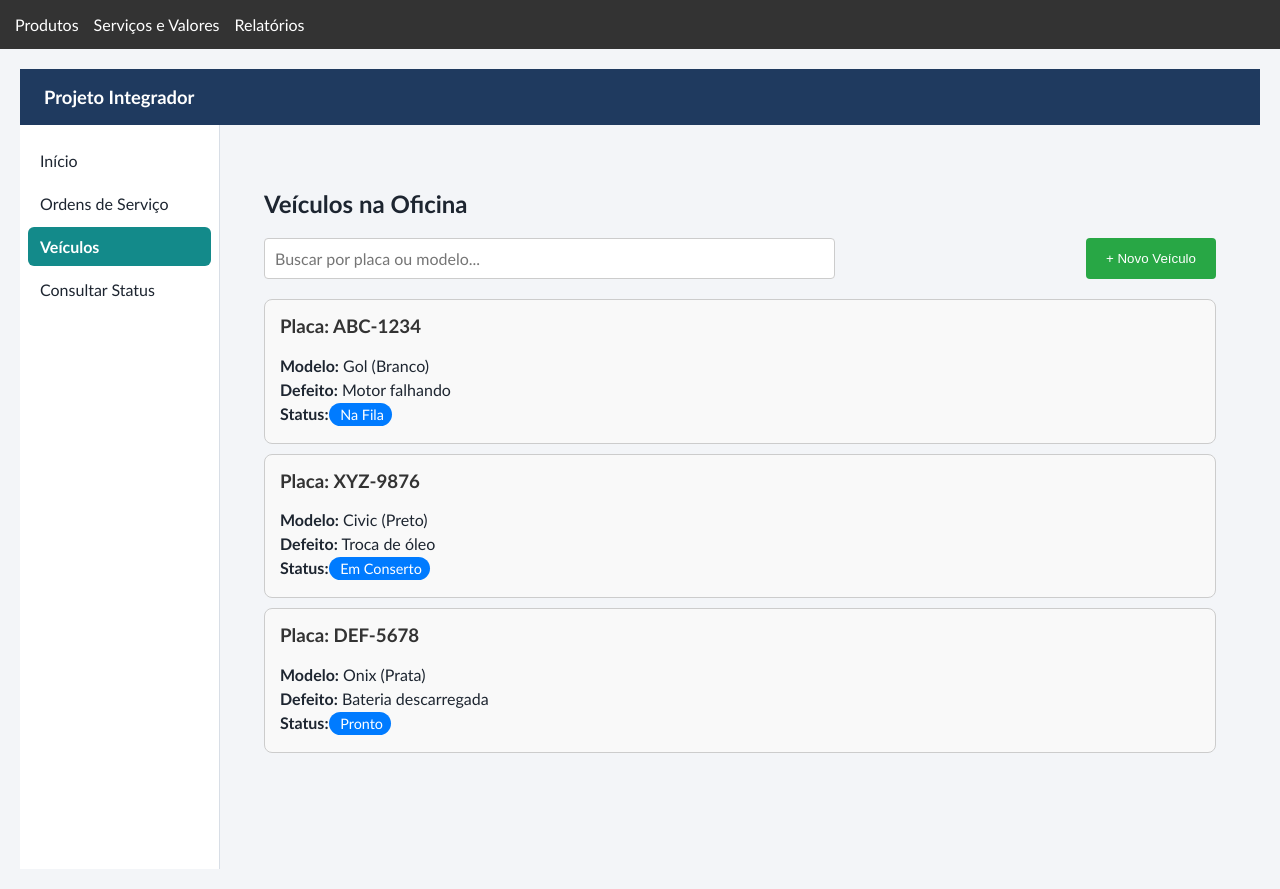
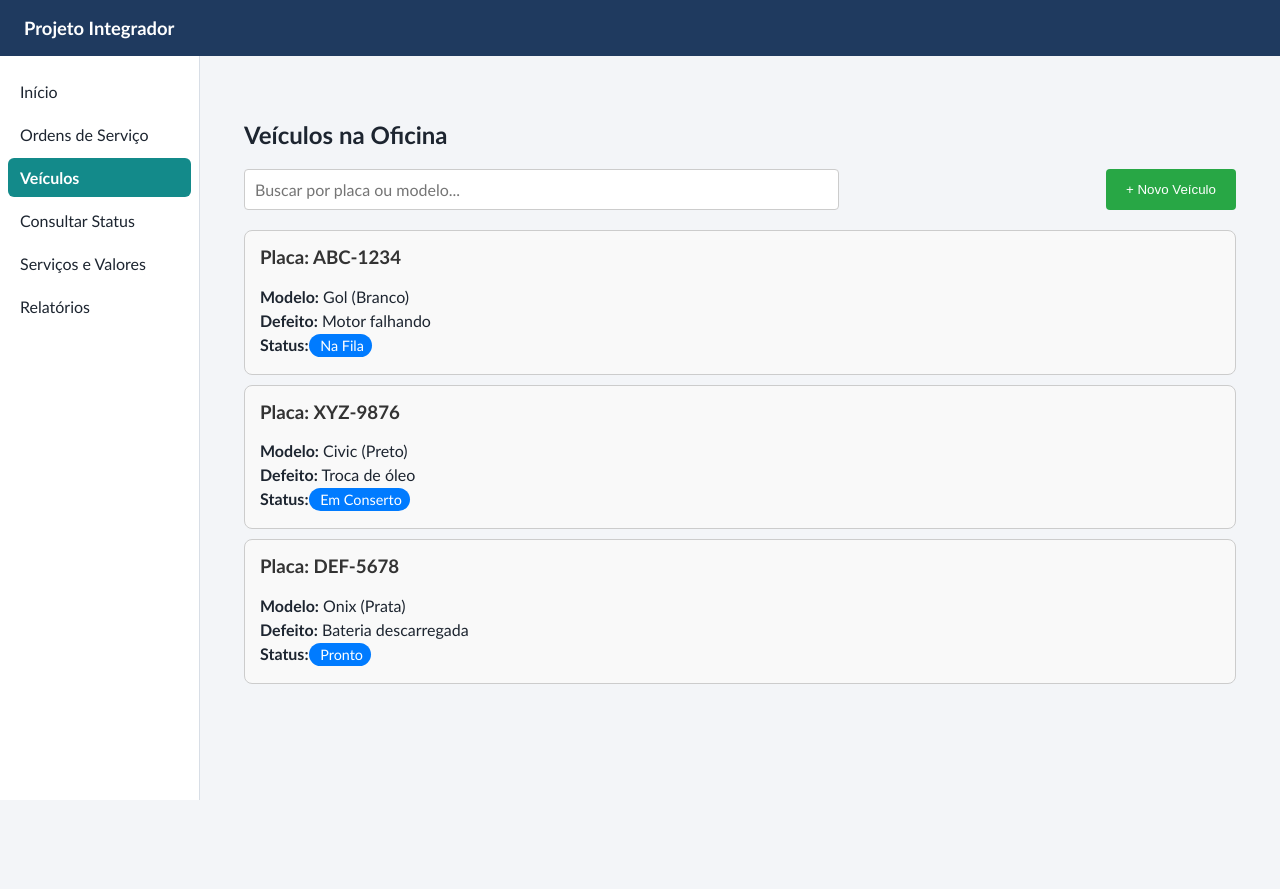
Before and after one commit to EderRosso/projeto-integrador-base, an Angular app in the folder frontend/: page /veiculos in a window 1280 px wide. After the commit the page ends 800 px from the top, so only its background shows below. Built offline with nearby package versions, Linux system fonts and the light colour scheme.

Commit message:
fix(layout): remove os links do componente app e adiciona os links que estavam faltando no layout

```diff
--- a/frontend/src/app/app.ts
+++ b/frontend/src/app/app.ts
@@ -4,14 +4,10 @@ import { RouterOutlet, RouterLink } from '@angular/router';
 @Component({
   selector: 'app-root',
   standalone: true,
-  imports: [RouterOutlet, RouterLink],
+  imports: [RouterOutlet],
   template: `
-    <nav class="navbar" style="padding: 15px; background: #333; display: flex; gap: 15px;">
-      <a routerLink="/produtos" style="color: white; text-decoration: none;">Produtos</a>
-      <a routerLink="/servicos" style="color: white; text-decoration: none;">Serviços e Valores</a>
-      <a routerLink="/relatorios" style="color: white; text-decoration: none;">Relatórios</a>
-    </nav>
-    <main style="padding: 20px;">
+
+    <main>
       <router-outlet></router-outlet>
     </main>
   `
--- a/frontend/src/app/layout/layout.html
+++ b/frontend/src/app/layout/layout.html
@@ -10,6 +10,8 @@
     <a routerLink="/ordem-servico" routerLinkActive="ativo">Ordens de Serviço</a>
     <a routerLink="/veiculos" routerLinkActive="ativo">Veículos</a>
     <a routerLink="/busca-status" routerLinkActive="ativo">Consultar Status</a>
+    <a routerLink="/servicos" routerLinkActive="ativo">Serviços e Valores</a>
+    <a routerLink="/relatorios" routerLinkActive="ativo">Relatórios</a>
   </nav>
 
   <main class="conteudo">
```
